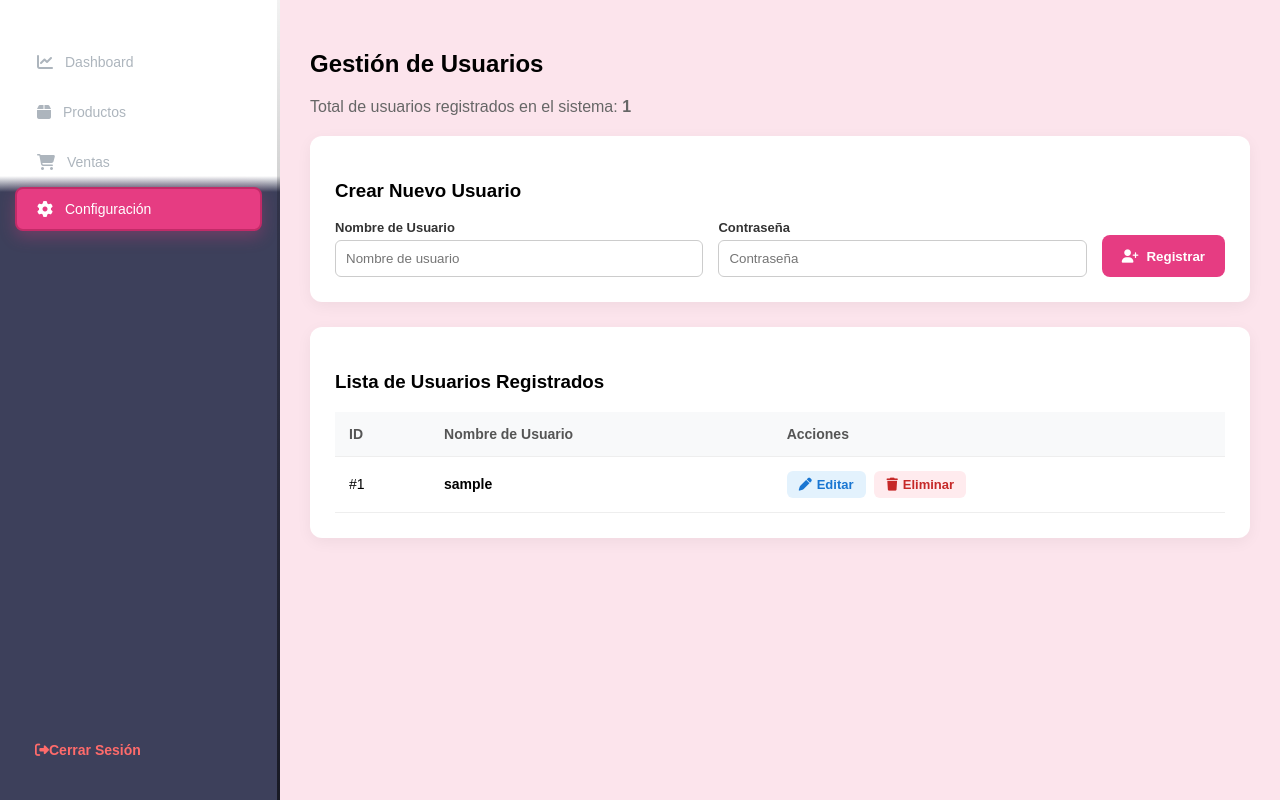
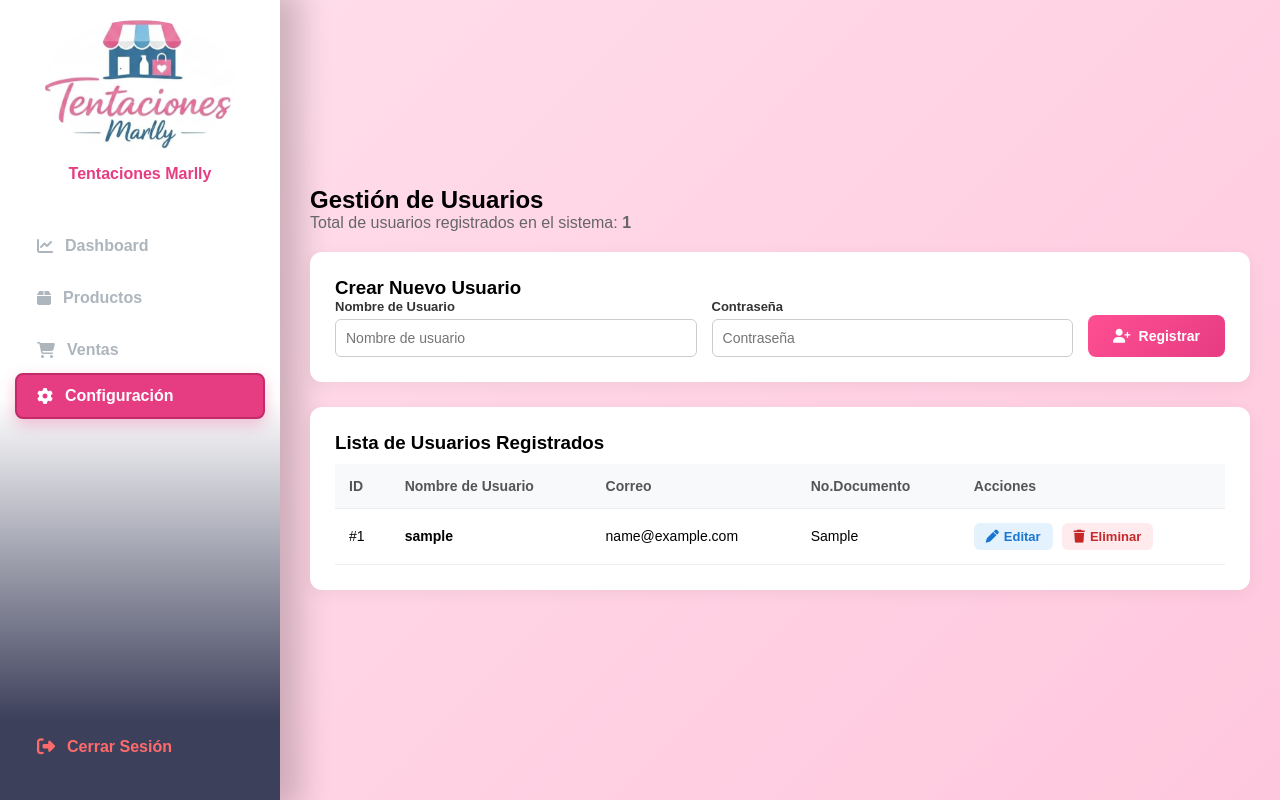
Before and after one commit to miguel-developer95/Proyecto-TeMa, a PHP site: page /view/configuracion.php in a window 1280 px wide. Run offline with PHP 8.4, Linux system fonts and the light colour scheme; the visitor is signed in with stand-in values (Sample User, id 1); tables that the repository leaves empty or names only in its code hold one stand-in row (values such as "Sample post").

Commit message:
MEJORA DASHH

```diff
--- a/controller/UsuarioController.php
+++ b/controller/UsuarioController.php
@@ -4,16 +4,14 @@ require_once __DIR__ . '/../model/usuario.php';
 
 class UsuarioController {
 
-    public function registrar($username, $password) {
+   public function registrar($username, $password, $email = null, $documento = null) {
     $usuarioModel = new Usuario();
-        $resultado = $usuarioModel->registrar($username, $password);
+    $resultado = $usuarioModel->registrar($username, $password, $email, $documento);
 
     if ($resultado) {
-            // Éxito -> Redirige al login usando ruta raíz para evitar 404
         header("Location: /Proyecto-TeMa/view/login.php?status=registered");
         exit();
     } else {
-            // Error (Usuario duplicado) -> Redirige a la vista de registro
         header("Location: /Proyecto-TeMa/view/register.php?error=user_exists");
         exit();
     }
--- a/index.php
+++ b/index.php
@@ -11,10 +11,12 @@ $controller = new UsuarioController();
 // Captura 'action' de GET o POST
 $action = $_REQUEST['action'] ?? '';
 
-if ($action === 'register' && $_SERVER['REQUEST_METHOD'] === 'POST') {
+if ($action === 'register') {
     $username = $_POST['username'] ?? '';
     $password = $_POST['password'] ?? '';
-    $controller->registrar($username, $password);
+    $email = $_POST['email'] ?? null;
+    $documento = $_POST['documento'] ?? null;
+    $controller->registrar($username, $password, $email, $documento);
 }
 elseif ($action === 'login' && $_SERVER['REQUEST_METHOD'] === 'POST') {
     $username = $_POST['username'] ?? '';
--- a/model/usuario.php
+++ b/model/usuario.php
@@ -11,10 +11,10 @@ class Usuario
         $this->db = (new Conexion())->conn;
     }
 
-    // Método para verificar el login
+    // Método para verificar el login (permite usuario o email)
     public function login($username, $password)
     {
-        $query = "SELECT * FROM usuarios WHERE username = :username";
+        $query = "SELECT * FROM usuarios WHERE username = :username OR email = :username";
         $stmt = $this->db->prepare($query);
         $stmt->bindParam(":username", $username);
         $stmt->execute();
@@ -27,18 +27,19 @@ class Usuario
         return false;
     }
 
-    // Método para registrar un usuario con contraseña encriptada
-    public function registrar($username, $password)
+    // Método para registrar un usuario
+    public function registrar($username, $password, $email = null, $documento = null)
     {
         try {
             $hash = password_hash($password, PASSWORD_BCRYPT);
-            $query = "INSERT INTO usuarios (username, password) VALUES (:username, :password)";
+            $query = "INSERT INTO usuarios (username, password, email, documento) VALUES (:username, :password, :email, :documento)";
             $stmt = $this->db->prepare($query);
             $stmt->bindParam(":username", $username);
             $stmt->bindParam(":password", $hash);
+            $stmt->bindParam(":email", $email);
+            $stmt->bindParam(":documento", $documento);
             return $stmt->execute();
         } catch (PDOException $e) {
-            // Código 23000 indica violación de restricción (ej. usuario duplicado)
             if ($e->getCode() == 23000) {
                 return false;
             }
@@ -56,18 +57,20 @@ class Usuario
         return $result['total'];
     }
 
-    // Obtener todos los usuarios para la tabla
+    // Obtener todos los usuarios de la tabla de forma segura
     public function obtenerTodos()
     {
-        $query = "SELECT id, username FROM usuarios ORDER BY id DESC";
+        // Se envuelve `No.Documento` en comillas invertidas para evitar el error de sintaxis de MariaDB
+        $query = "SELECT id, username, email AS correo_electronico, documento AS `No.Documento` FROM usuarios ORDER BY id DESC";
         $stmt = $this->db->prepare($query);
         $stmt->execute();
         return $stmt->fetchAll(PDO::FETCH_ASSOC);
     }
+
     // Obtener usuario por ID
     public function obtenerPorId($id)
     {
-        $query = "SELECT id, username FROM usuarios WHERE id = :id";
+        $query = "SELECT id, username, email AS correo_electronico, documento AS `No.Documento` FROM usuarios WHERE id = :id";
         $stmt = $this->db->prepare($query);
         $stmt->bindParam(":id", $id);
         $stmt->execute();
@@ -75,19 +78,21 @@ class Usuario
     }
 
     // Actualizar usuario
-    public function actualizar($id, $username, $password = null)
+    public function actualizar($id, $username, $email = null, $documento = null, $password = null)
     {
         try {
             if (!empty($password)) {
                 $hash = password_hash($password, PASSWORD_BCRYPT);
-                $query = "UPDATE usuarios SET username = :username, password = :password WHERE id = :id";
+                $query = "UPDATE usuarios SET username = :username, email = :email, documento = :documento, password = :password WHERE id = :id";
                 $stmt = $this->db->prepare($query);
                 $stmt->bindParam(":password", $hash);
             } else {
-                $query = "UPDATE usuarios SET username = :username WHERE id = :id";
+                $query = "UPDATE usuarios SET username = :username, email = :email, documento = :documento WHERE id = :id";
                 $stmt = $this->db->prepare($query);
             }
             $stmt->bindParam(":username", $username);
+            $stmt->bindParam(":email", $email);
+            $stmt->bindParam(":documento", $documento);
             $stmt->bindParam(":id", $id);
             return $stmt->execute();
         } catch (PDOException $e) {
@@ -104,3 +109,4 @@ class Usuario
         return $stmt->execute();
     }
 }
+?>
--- a/view/configuracion.php
+++ b/view/configuracion.php
@@ -19,73 +19,273 @@ $editUsername = $_GET['edit_username'] ?? '';
 <html lang="es">
 <head>
     <meta charset="UTF-8">
+    <meta name="viewport" content="width=device-width, initial-scale=1.0">
     <title>Configuración - Tentaciones Marlly</title>
+    <link rel="stylesheet" href="/Proyecto-TeMa/public/index.css">
     <link rel="stylesheet" href="https://cdnjs.cloudflare.com/ajax/libs/font-awesome/6.5.1/css/all.min.css">
     <style>
-        html, body { margin: 0 !important; padding: 0 !important; height: 100%; width: 100%; font-family: 'Poppins', sans-serif; }
-        body { display: flex; background-color: #fce4ec; overflow-x: hidden; }
+        /* Estilos Base e idénticos al Dashboard */
+        * html,
+        body {
+            margin: 0 !important;
+            padding: 0 !important;
+            height: 100%;
+            width: 100%;
+        }
+
+        body {
+            display: flex;
+            background-color: #fce4ec;
+            overflow-x: hidden;
+            font-family: 'Poppins', sans-serif;
+        }
 
         .sidebar {
-            width: 280px; min-width: 280px;
-            background: linear-gradient(0deg, #3d405b 76%, #ffffff 78%);
-            display: flex; flex-direction: column; justify-content: space-between;
-            padding: 20px 0; height: 100vh; box-sizing: border-box;
-            border-right: 3px solid; border-image: linear-gradient(0deg, rgba(0, 0, 0, 0.6), rgba(0, 0, 0, 0.05)) 1;
+            width: 280px;
+            min-width: 280px;
+            background: linear-gradient(0deg, #3d405b 10%, #ffffff 50%);
+            display: flex;
+            flex-direction: column;
+            justify-content: space-between;
+            padding: 20px 0;
+            height: 100vh;
+            box-sizing: border-box;
+            box-shadow: 10px 0 30px 10px rgba(0, 0, 0, 0.2);
         }
 
-        .menu-list { list-style: none; margin-top: 20px; padding: 0; }
+        .sidebar-header {
+            text-align: center;
+            padding: 0 15px 20px;
+        }
+
+        .sidebar-header img {
+            width: 190px;
+            border-radius: 50%;
+            margin-bottom: 10px;
+        }
+
+        .sidebar-header h3 {
+            font-size: 16px;
+            color: #e63c82;
+        }
+
+        .menu-list {
+            list-style: none;
+            margin-top: 20px;
+        }
+
         .menu-list li a {
-            display: flex; align-items: center; padding: 12px 20px; margin: 6px 15px;
-            color: #adb5bd; text-decoration: none; font-size: 14px; border-radius: 8px;
-            border: 2px solid transparent; transition: transform 0.4s cubic-bezier(0.165, 0.84, 0.44, 1), background-color 0.3s ease;
+            display: flex;
+            align-items: center;
+            font-size: 16px;
+            font-weight: 600;
+            color: #adb5bd;
+            text-decoration: none;
+            padding: 12px 20px;
+            margin: 6px 15px;
+            border-radius: 8px;
+            border: 2px solid transparent;
+            transition: transform 0.4s cubic-bezier(0.165, 0.84, 0.44, 1),
+                background-color 0.3s ease,
+                box-shadow 0.3s ease;
+            will-change: transform;
         }
-        .menu-list li a i { margin-right: 12px; font-size: 16px; }
-        .menu-list li a:hover, .menu-list li.active a {
-            background-color: #e63c82; color: #ffffff; border-color: #c22b68;
-            transform: translateY(-3px); box-shadow: 0 6px 16px rgba(230, 60, 130, 0.3);
+
+        .menu-list li a i {
+            margin-right: 12px;
+            font-size: 16px;
+        }
+
+        .menu-list li a:hover,
+        .menu-list li.active a {
+            background-color: #e63c82;
+            color: #ffffff;
+            border-color: #c22b68;
+            transform: translateY(-6px);
+            box-shadow: 0 6px 16px rgba(230, 60, 130, 0.3);
         }
 
         .logout-btn {
-            padding: 12px 20px; color: #ff6b6b; text-decoration: none; display: flex; align-items: center;
-            font-size: 14px; font-weight: 600; margin: 10px 15px; border-radius: 8px; transition: 0.3s;
+            padding: 12px 20px;
+            color: #ff6b6b;
+            text-decoration: none;
+            display: flex;
+            align-items: center;
+            font-size: 16px;
+            font-weight: 600;
+            margin: 10px 15px;
+            border-radius: 8px;
+            border: 2px solid transparent;
+            transition: all 0.3s ease;
         }
-        .logout-btn:hover { background-color: #ff4d4d; color: #fff; transform: translateY(-3px); }
 
-        .main-content { flex: 1; padding: 30px; overflow-y: auto; }
-        .crud-card { background: #fff; padding: 25px; border-radius: 12px; box-shadow: 0 4px 15px rgba(0,0,0,0.05); margin-bottom: 25px; }
+        .logout-btn i {
+            margin-right: 12px;
+            font-size: 18px;
+        }
 
-        .form-grid { display: flex; gap: 15px; align-items: flex-end; }
-        .form-group { flex: 1; }
-        .form-group label { display: block; font-size: 13px; font-weight: 600; margin-bottom: 5px; color: #333; }
-        .form-group input { width: 100%; padding: 10px; border: 1px solid #ccc; border-radius: 6px; box-sizing: border-box; }
+        .logout-btn:hover {
+            background-color: #c41313;
+            color: #ffffff;
+            transform: translateY(-6px);
+            border-color: #ff6b6b;
+        }
+
+        /* Contenido Principal */
+        .main-content {
+            flex: 1;
+            padding: 30px;
+            overflow-y: auto;
+        }
+
+        .crud-card {
+            background: #fff;
+            padding: 25px;
+            border-radius: 12px;
+            box-shadow: 0 4px 15px rgba(0,0,0,0.05);
+            margin-bottom: 25px;
+        }
+
+        /* Formulario y Botón de Registro Corregido */
+        .form-grid {
+            display: flex;
+            gap: 15px;
+            align-items: flex-end;
+            flex-wrap: wrap;
+        }
+
+        .form-group {
+            flex: 1;
+            min-width: 200px;
+        }
+
+        .form-group label {
+            display: block;
+            font-size: 13px;
+            font-weight: 600;
+            margin-bottom: 5px;
+            color: #333;
+        }
+
+        .form-group input {
+            width: 100%;
+            padding: 10px;
+            border: 1px solid #ccc;
+            border-radius: 6px;
+            box-sizing: border-box;
+            font-size: 14px;
+        }
+
+        .btn-container {
+            display: flex;
+            gap: 10px;
+        }
 
         .btn-primary {
-            background-color: #e63c82; color: white; padding: 10px 20px; border: none;
-            border-radius: 8px; font-weight: 600; cursor: pointer; text-decoration: none;
-            display: inline-flex; align-items: center; justify-content: center; gap: 8px; transition: 0.3s; height: 42px;
+            background-color: #e63c82;
+            color: white;
+            padding: 0 25px;
+            border: none;
+            border-radius: 8px;
+            font-weight: 600;
+            cursor: pointer;
+            text-decoration: none;
+            display: inline-flex;
+            align-items: center;
+            justify-content: center;
+            gap: 8px;
+            transition: 0.3s;
+            height: 42px;
+            font-size: 14px;
+            white-space: nowrap;
         }
-        .btn-primary:hover { background-color: #c22b68; }
-        .btn-cancel { background-color: #6c757d; }
-        .btn-cancel:hover { background-color: #5a6268; }
 
-        table { width: 100%; border-collapse: collapse; margin-top: 10px; }
-        th, td { padding: 14px; text-align: left; border-bottom: 1px solid #eee; font-size: 14px; }
-        th { background-color: #f8f9fa; color: #555; }
+        .btn-primary:hover {
+            background-color: #c22b68;
+            transform: translateY(-2px);
+        }
 
-        .action-btn { padding: 6px 12px; border-radius: 6px; text-decoration: none; font-size: 13px; font-weight: 600; display: inline-flex; align-items: center; gap: 5px; }
-        .btn-edit { background: #e3f2fd; color: #1976d2; margin-right: 5px; }
-        .btn-delete { background: #ffebee; color: #c62828; }
+        .btn-cancel {
+            background-color: #6c757d;
+        }
+
+        .btn-cancel:hover {
+            background-color: #5a6268;
+        }
+
+        /* Tabla de Usuarios */
+        table {
+            width: 100%;
+            border-collapse: collapse;
+            margin-top: 10px;
+        }
+
+        th, td {
+            padding: 14px;
+            text-align: left;
+            border-bottom: 1px solid #eee;
+            font-size: 14px;
+        }
+
+        th {
+            background-color: #f8f9fa;
+            color: #555;
+        }
+
+        .action-btn {
+            padding: 6px 12px;
+            border-radius: 6px;
+            text-decoration: none;
+            font-size: 13px;
+            font-weight: 600;
+            display: inline-flex;
+            align-items: center;
+            gap: 5px;
+        }
+
+        .btn-edit {
+            background: #e3f2fd;
+            color: #1976d2;
+            margin-right: 5px;
+        }
+
+        .btn-delete {
+            background: #ffebee;
+            color: #c62828;
+        }
     </style>
 </head>
 <body>
 
+    <!-- Sidebar / Menú Lateral -->
     <aside class="sidebar">
         <div>
+            <div class="sidebar-header">
+                <img src="/Proyecto-TeMa/public/logo.png" alt="Logo">
+                <h3>Tentaciones Marlly</h3>
+            </div>
+
             <ul class="menu-list">
-                <li><a href="/Proyecto-TeMa/view/dashboard.php"><i class="fa-solid fa-chart-line"></i> Dashboard</a></li>
-                <li><a href="#"><i class="fa-solid fa-box"></i> Productos</a></li>
-                <li><a href="#"><i class="fa-solid fa-cart-shopping"></i> Ventas</a></li>
-                <li class="active"><a href="/Proyecto-TeMa/view/configuracion.php"><i class="fa-solid fa-gear"></i> Configuración</a></li>
+                <li>
+                    <a href="/Proyecto-TeMa/view/dashboard.php">
+                        <i class="fa-solid fa-chart-line"></i> Dashboard
+                    </a>
+                </li>
+                <li>
+                    <a href="#">
+                        <i class="fa-solid fa-box"></i> Productos
+                    </a>
+                </li>
+                <li>
+                    <a href="#">
+                        <i class="fa-solid fa-cart-shopping"></i> Ventas
+                    </a>
+                </li>
+                <li class="active">
+                    <a href="/Proyecto-TeMa/view/configuracion.php">
+                        <i class="fa-solid fa-gear"></i> Configuración
+                    </a>
+                </li>
             </ul>
         </div>
         <a href="/Proyecto-TeMa/index.php?action=logout" class="logout-btn">
@@ -93,6 +293,7 @@ $editUsername = $_GET['edit_username'] ?? '';
         </a>
     </aside>
 
+    <!-- Contenido Principal -->
     <main class="main-content">
         <h2>Gestión de Usuarios</h2>
         <p style="color: #666; margin-bottom: 20px;">Total de usuarios registrados en el sistema: <strong><?php echo $totalUsuarios; ?></strong></p>
@@ -117,6 +318,7 @@ $editUsername = $_GET['edit_username'] ?? '';
                         <input type="password" name="password" <?php echo $editMode ? '' : 'required'; ?> placeholder="<?php echo $editMode ? 'Opcional' : 'Contraseña'; ?>">
                     </div>
 
+                    <div class="btn-container">
                         <button type="submit" class="btn-primary">
                             <i class="fa-solid <?php echo $editMode ? 'fa-floppy-disk' : 'fa-user-plus'; ?>"></i>
                             <?php echo $editMode ? 'Guardar Cambios' : 'Registrar'; ?>
@@ -126,10 +328,11 @@ $editUsername = $_GET['edit_username'] ?? '';
                             <a href="/Proyecto-TeMa/view/configuracion.php" class="btn-primary btn-cancel">Cancelar</a>
                         <?php endif; ?>
                     </div>
+                </div>
             </form>
         </div>
 
-        <!-- Tabla Única -->
+        <!-- Tabla de Usuarios -->
         <div class="crud-card">
             <h3>Lista de Usuarios Registrados</h3>
             <table>
@@ -137,6 +340,8 @@ $editUsername = $_GET['edit_username'] ?? '';
                     <tr>
                         <th>ID</th>
                         <th>Nombre de Usuario</th>
+                        <th>Correo</th>
+                        <th>No.Documento</th>
                         <th>Acciones</th>
                     </tr>
                 </thead>
@@ -145,6 +350,8 @@ $editUsername = $_GET['edit_username'] ?? '';
                     <tr>
                         <td>#<?php echo $u['id']; ?></td>
                         <td><strong><?php echo htmlspecialchars($u['username']); ?></strong></td>
+                        <td><?php echo htmlspecialchars($u['correo_electronico'] ?? $u['email'] ?? $u['USUA_correo'] ?? 'Sin correo'); ?></td>
+                        <td><?php echo htmlspecialchars($u['No.Documento'] ?? $u['documento'] ?? 'N/A'); ?></td>
                         <td>
                             <a href="/Proyecto-TeMa/view/configuracion.php?edit_id=<?php echo $u['id']; ?>&edit_username=<?php echo urlencode($u['username']); ?>" class="action-btn btn-edit">
                                 <i class="fa-solid fa-pen"></i> Editar
```
Also changed, not shown: view/dashboard.php (+5 -29 lines), view/register.php (+11 -1 lines). Lines whose indentation alone changed are shown as unchanged.
